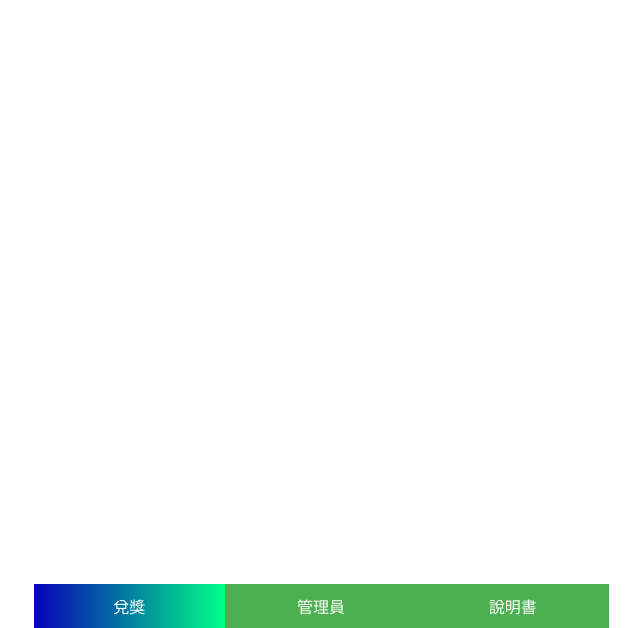
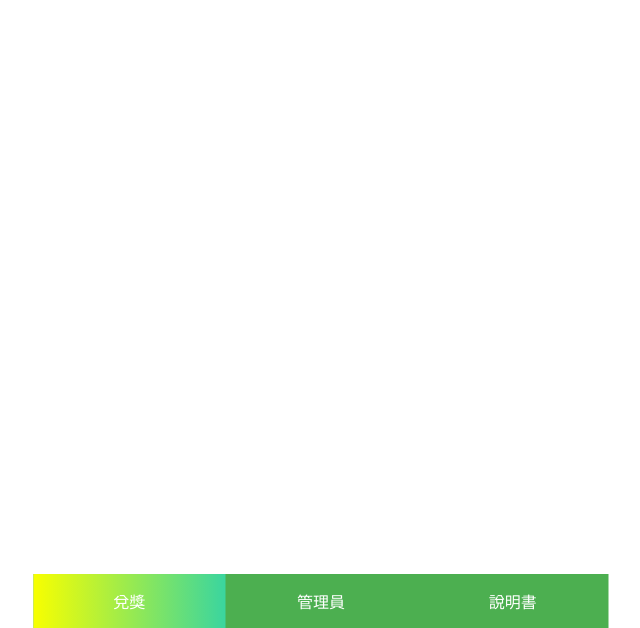
Before and after one commit to stephenlaichaowen/invoice-number-checker-vuejs-app, a website: page index.html in a window 1280 px wide. Shown: the part 172-800 px from the top of the page, without its empty margins (319-959 px from the left). Drawn offline with nearby package versions, Linux system fonts and the light colour scheme; some packages are replaced by stand-ins of ours; a script that the page names is missing.

Commit message:
edit css

```diff
--- a/index.html
+++ b/index.html
@@ -41,7 +41,7 @@
 
       <div class="manual" :class="{ showManual: isShowManual }">
         <h1>{{ manualTitle }}</h1><br>
-        <p class="content">{{ manualContent }}</p>
+        <span class="content">{{ manualContent }}</span>
       </div>
     </div>
 
--- a/script.js
+++ b/script.js
@@ -1,8 +1,8 @@
 new Vue({
   el: '.list',
   data: {
-    isActive: '',
-    isChn: null,
+    isActive: 'price',
+    isChn: true,
     digits: '',
     result: null,
     numbers: '',
--- a/style.css
+++ b/style.css
@@ -55,9 +55,10 @@ li {
 }
 
 footer {
-  position: absolute;
+  position: fixed;
   bottom: 0;
-  left: 0;
+  left: 50%;
+  transform: translateX(-50%);
   right: 0;
   max-width: 575px;
   display: flex;
@@ -66,7 +67,7 @@ footer {
 
 footer span {
   width: 50%;
-  padding: 10px;
+  padding: 15px;
   cursor: pointer;
   color: white;
 }
@@ -110,8 +111,8 @@ button {
   background-color: var(--theme-color);
   color: white;
   /* background: linear-gradient(90deg, #9ebd13 0%, #008552 100%); */
-  /* background: linear-gradient(90deg, #f8ff00 0%, #3ad59f 100%); */
-  background: linear-gradient(90deg, #0700b8 0%, #00ff88 100%);
+  background: linear-gradient(90deg, #f8ff00 0%, #3ad59f 100%);
+  /* background: linear-gradient(90deg, #0700b8 0%, #00ff88 100%); */
 }
 
 .remove {
```
